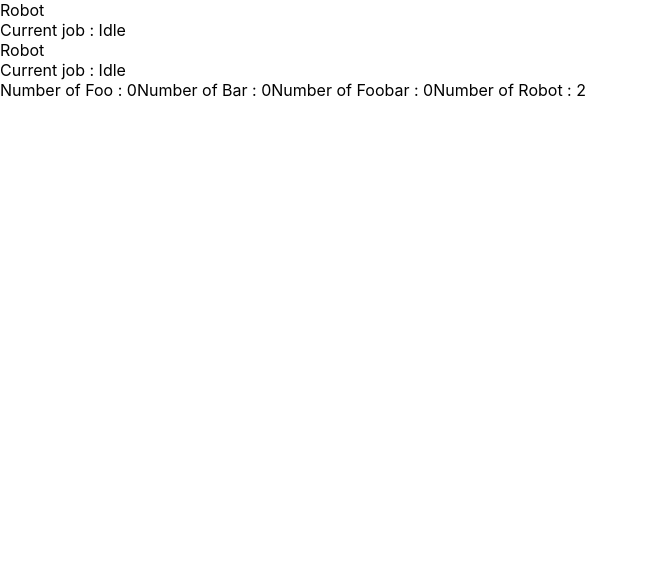
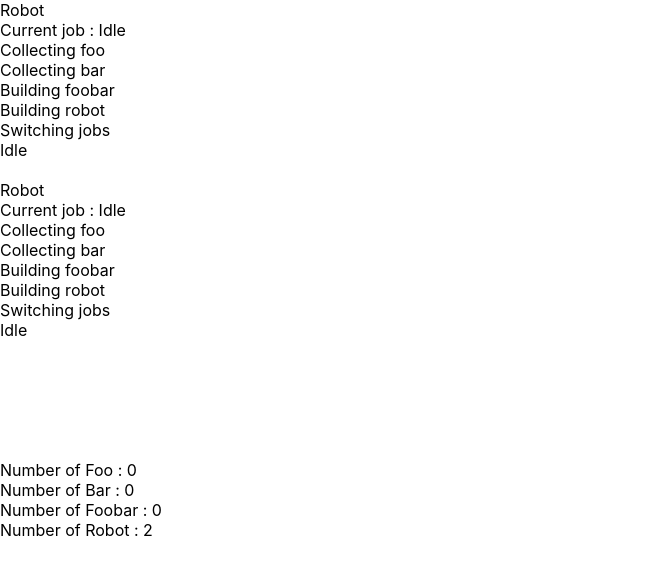
Before and after one commit to Rule2k/foobartory, a React (Create React App) app: page / in a window 1280 px wide. Shown: the top 574 px of the page, without its empty margins (0-647 px from the left). Built offline with nearby package versions, Linux system fonts and the light colour scheme.

Commit message:
create a new function to handle switching Jobs. List of available Jobs are now displayed for each Robot to be able to switch jobs

```diff
--- a/src/components/Foobartory/Foobartory.tsx
+++ b/src/components/Foobartory/Foobartory.tsx
@@ -101,15 +101,31 @@ const Foobartory = () => {
     }
   };
 
+  const handleSwitchAction = (id: number, job: Job) => {
+    delay(getDelay(Job.Switching)).then(() =>
+      setRobotList((currentRobotList) =>
+        currentRobotList.map((robot) =>
+          robot.id === id ? { ...robot, loading: true, job } : robot
+        )
+      )
+    );
+  };
+
   return (
     <div>
       {robotList.map((robot) => (
         <Robot
           {...robot}
           handleRobotAction={handleRobotAction}
+          handleSwitchAction={handleSwitchAction}
           key={robot.id}
         />
       ))}
+      <br />
+      <br />
+      <br />
+      <br />
+      <br />
       <Summary
         numberOfFoo={numberOfFoo}
         numberOfBar={numberOfBar}
--- a/src/components/Robot/Robot.tsx
+++ b/src/components/Robot/Robot.tsx
@@ -3,20 +3,39 @@ import { Job, RobotInterface } from "../Foobartory/Foobartory";
 
 interface Props extends RobotInterface {
   handleRobotAction: (id: number, job: Job) => void;
+  handleSwitchAction: (id: number, job: Job) => void;
 }
 
-const Robot = ({ job, id, loading, delay, handleRobotAction }: Props) => {
+const Robot = ({
+  job,
+  id,
+  loading,
+  delay,
+  handleRobotAction,
+  handleSwitchAction,
+}: Props) => {
   useEffect(() => {
     const interval = setInterval(() => {
-      handleRobotAction(id, job);
+      job !== Job.Idle && handleRobotAction(id, job);
     }, delay);
 
     return () => clearInterval(interval);
   }, [job]);
+
+  const jobs = Object.values(Job);
+  console.log({ jobs });
+
   return (
     <div>
       <div>Robot</div>
       <div>Current job : {job}</div>
+      {jobs.map((job) => (
+        <div key={job} onClick={() => handleSwitchAction(id, job)}>
+          {job}
+        </div>
+      ))}
+      <br />
+      {}
     </div>
   );
 };
--- a/src/components/Summary/Summary.tsx
+++ b/src/components/Summary/Summary.tsx
@@ -15,10 +15,10 @@ const Summary = ({
 }: Props) => {
   return (
     <div>
-      <span>Number of Foo : {numberOfFoo}</span>
-      <span>Number of Bar : {numberOfBar}</span>
-      <span>Number of Foobar : {numberOfFoobar}</span>
-      <span>Number of Robot : {numberOfRobot}</span>
+      <div>Number of Foo : {numberOfFoo}</div>
+      <div>Number of Bar : {numberOfBar}</div>
+      <div>Number of Foobar : {numberOfFoobar}</div>
+      <div>Number of Robot : {numberOfRobot}</div>
     </div>
   );
 };
```
